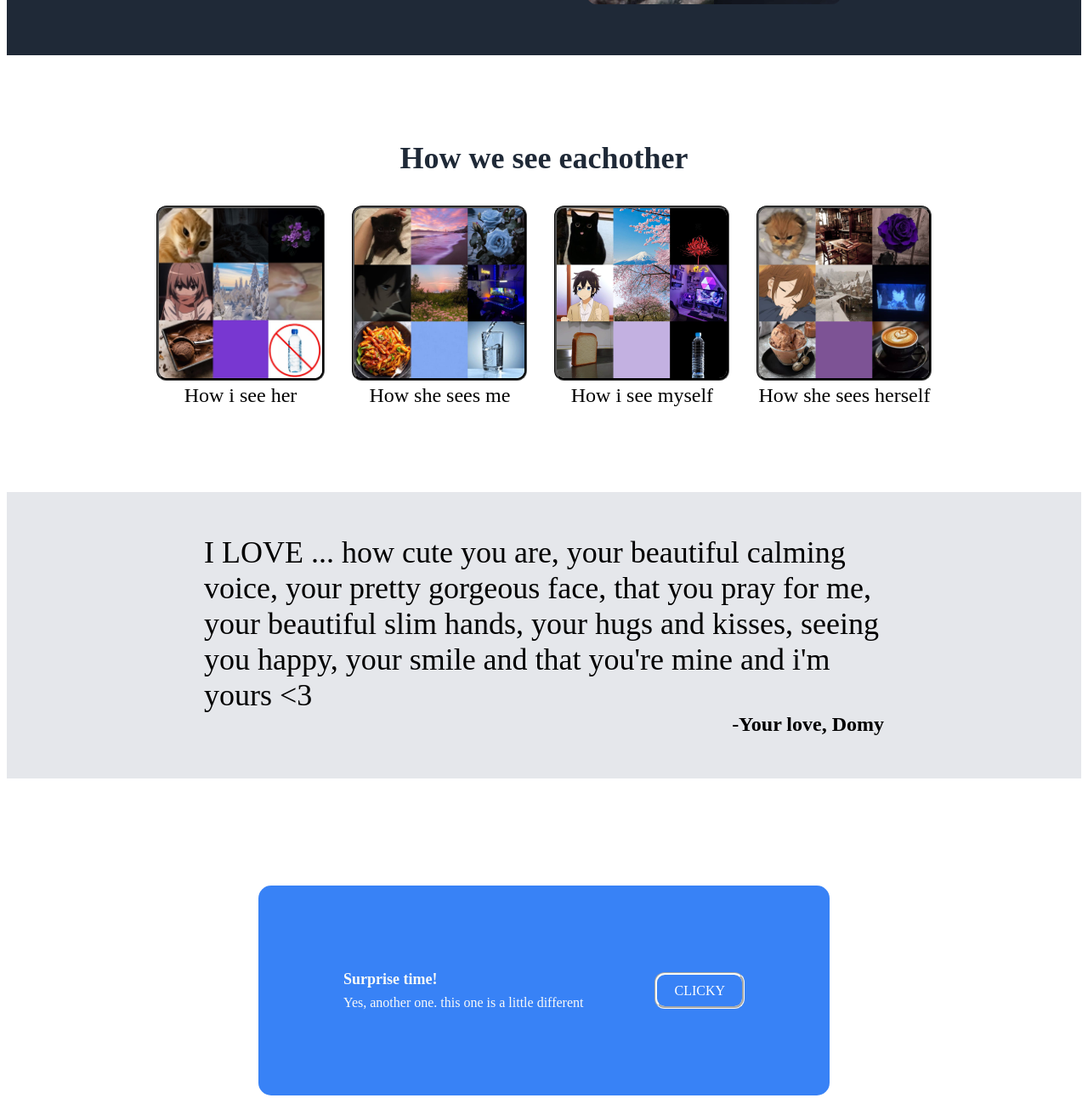
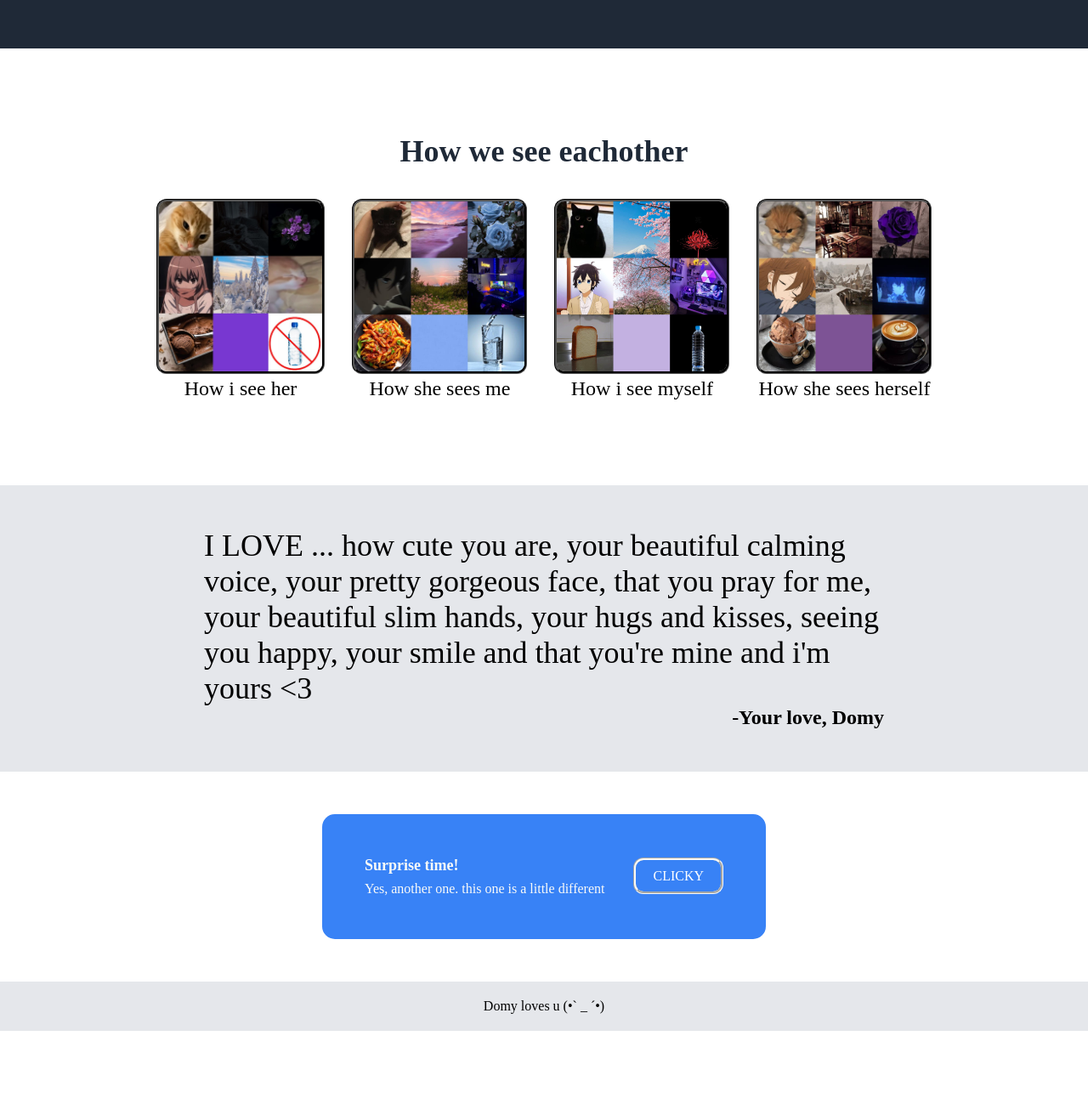
Before and after one commit to medioqre/project, a plain HTML site: page index.html in a window 1280 px wide. Shown: the part 418-1710 px from the top of the page at 85% size. After the commit the page ends 1631 px from the top, so only its background shows below. Drawn offline with Linux system fonts and the light colour scheme.

Commit message:
a few changes for a better mobile layout

```diff
--- a/style.css
+++ b/style.css
@@ -77,7 +77,8 @@ a{
     font-size: 36px;
     color: #1F2937;
     font-weight: bolder;
-    padding-bottom: 35px;
+    margin-bottom: 35px;
+
 }
 .boxes{
     display: flex;
@@ -95,6 +96,7 @@ img{
     display: flex;
     flex-direction: column;
     align-items: center;
+    justify-content: center;
     padding: 100px 35px;
 }
 .text{
@@ -140,16 +142,17 @@ img{
     display: flex;
     justify-content: center;
     align-items: center;
-    min-height: 500px;
+    flex: 1 1 500px;
+    padding: 50px;
 }
 .signupg{
     display: flex;
-    justify-content: center;
+    justify-content: space-between;
     align-items: center;
-    gap: 100px;
+    gap: 50px;
     background-color: #3882F6;
     color: #F9FAF8;
-    padding: 100px;
+    padding: 50px;
     border-radius: 15px;
 }
 .buttoner{
@@ -170,7 +173,6 @@ img{
     display: flex;
     flex-direction: column;
     gap: 8px;
-    min-width: 150px;
 }
 /* last seciton here easy peasy */
 
@@ -181,7 +183,10 @@ img{
     align-items: center;
     padding: 20px;
 }
-
+body {
+    margin: 0;
+    padding: 0;
+}
 
 
 
```
